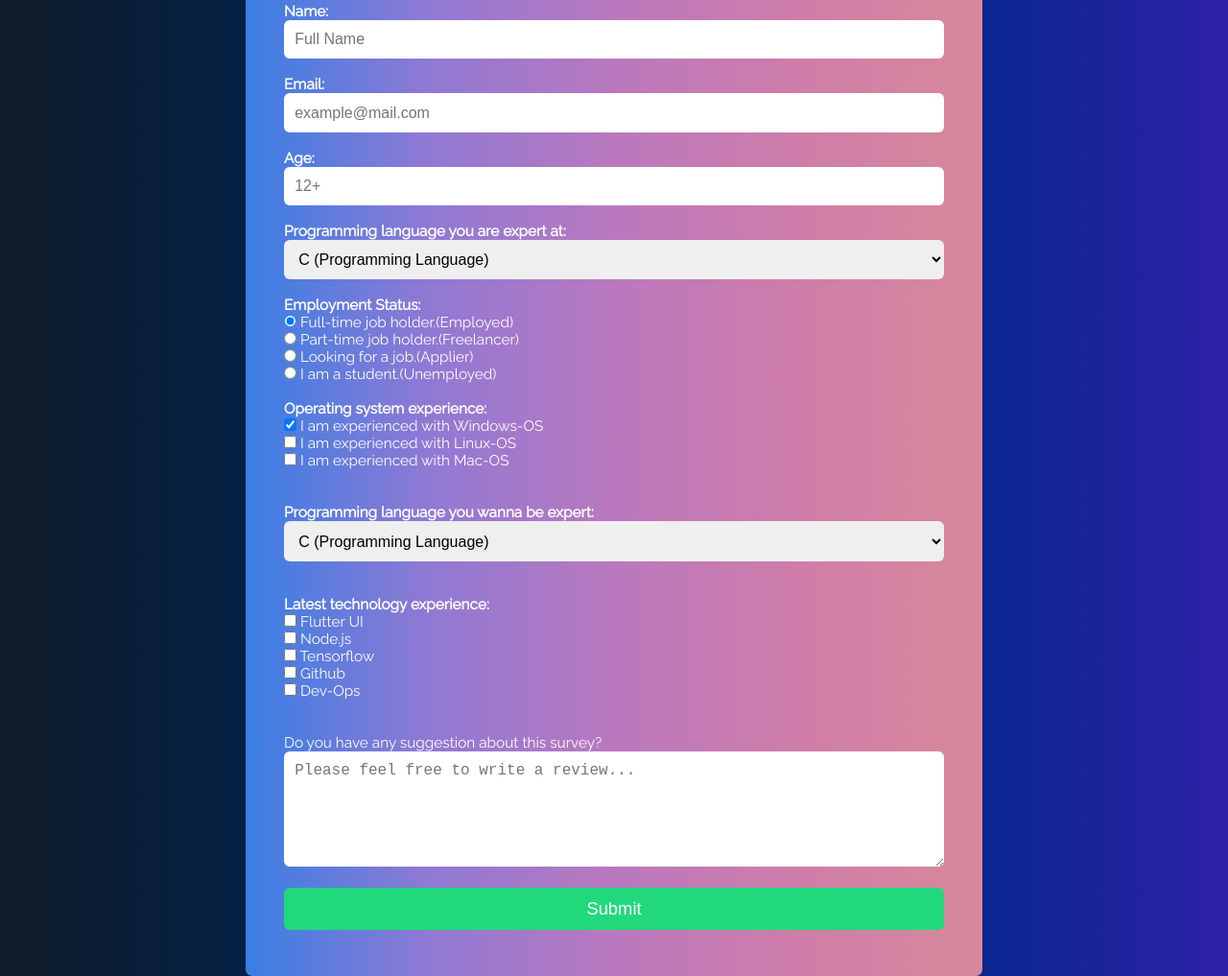
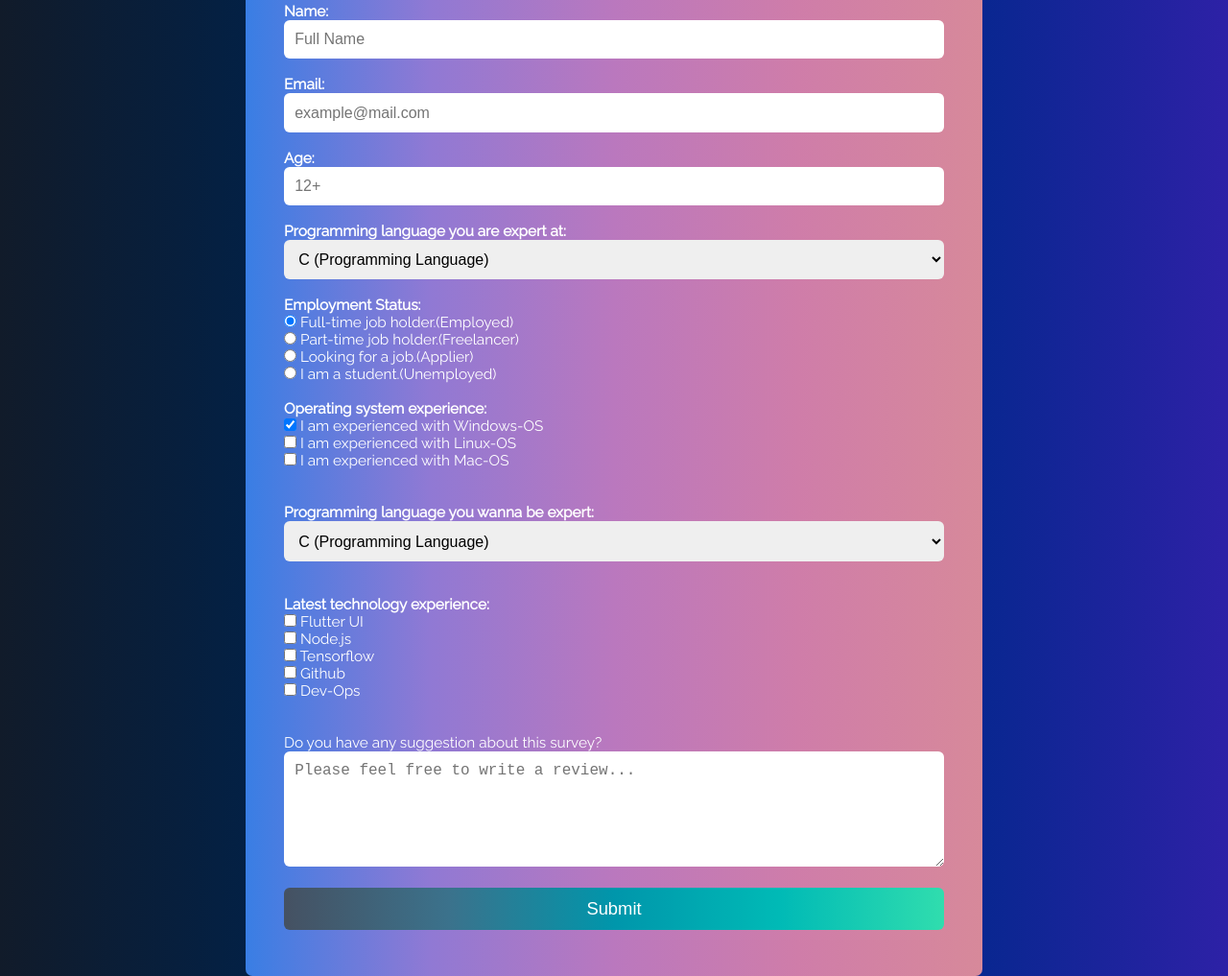
Before and after one commit to alireza1420/survey-form, a plain HTML site: page index.html in a window 1280 px wide. Shown: the part 302-1319 px from the top of the page at 96% size. Drawn offline with Linux system fonts and the light colour scheme.

Commit message:
Update stylesheet.css

```diff
--- a/stylesheet.css
+++ b/stylesheet.css
@@ -49,7 +49,7 @@
   }
 
   #submit {
-    background: #22d87d;
+    background: linear-gradient(to right, #455162, #3b728c, #0096ab, #00bab6, #30ddae);
     color:#ffff;
     padding: .7rem;
     font-size: 1.15rem;
@@ -57,7 +57,7 @@
   }
 
   #submit:hover {
-    background: rgb(9, 168, 89);
+    background: linear-gradient(to left, #45f927, #14f45e, #00ed81, #00e69b, #30ddae);
   }
 
 .form {
```
